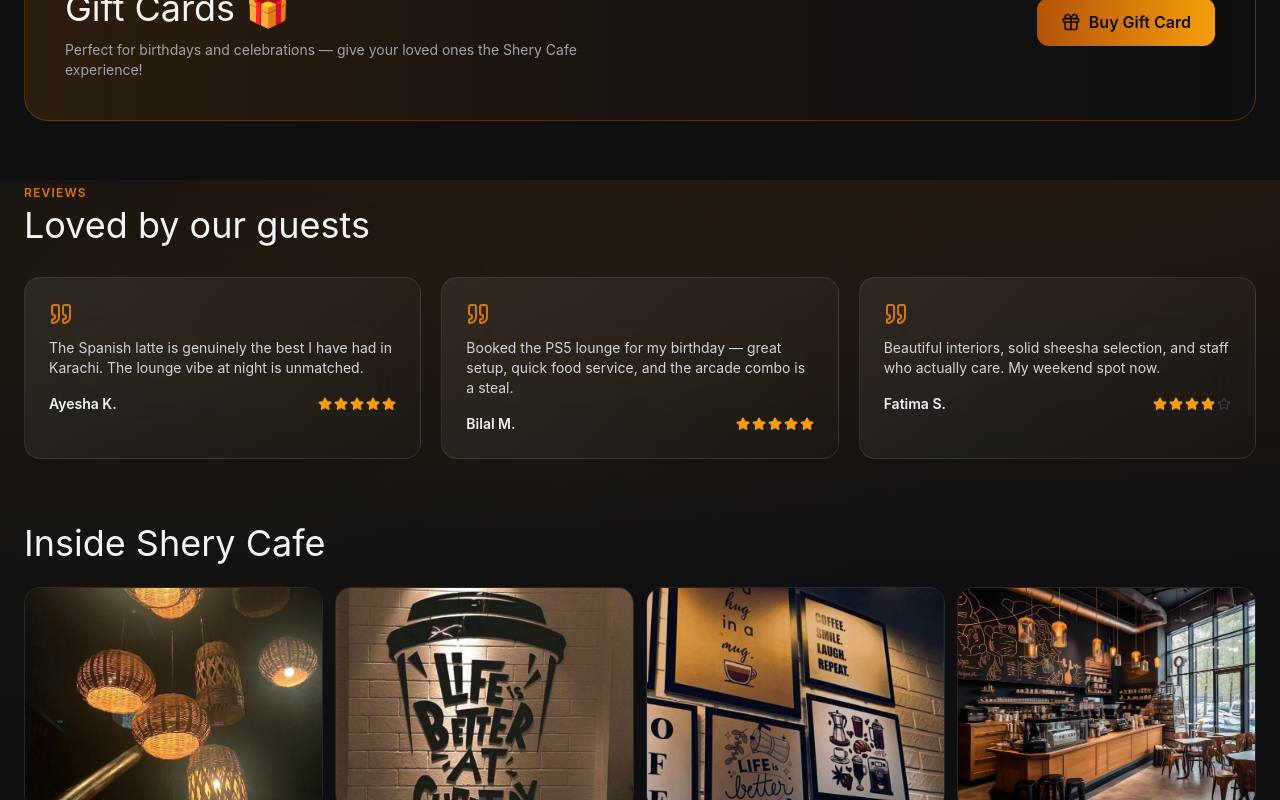
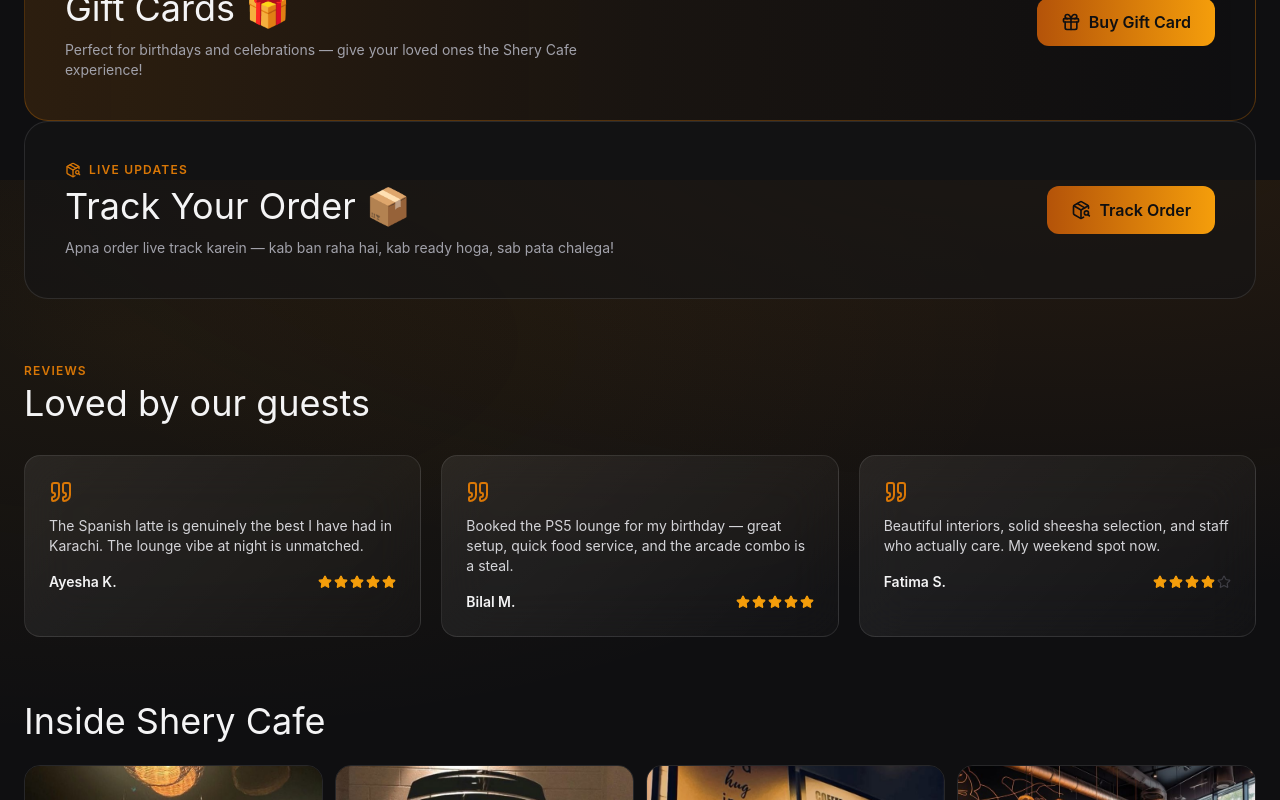
Before and after one commit to sheharyarshahid009-maker/shery-cafe-, a Next.js app: page / in a window 1280 px wide. Shown: the part 2220-3020 px from the top of the page. Built offline with nearby package versions, Linux system fonts and the light colour scheme; no server answers; the database is empty.

Commit message:
track order on homepage

```diff
--- a/src/app/page.tsx
+++ b/src/app/page.tsx
@@ -6,7 +6,7 @@
 import {
   Coffee, Gamepad2, MapPin, Phone, Quote, ShoppingBag, Star,
   CalendarCheck, Facebook, Instagram, Twitter, Award, Clock,
-  PartyPopper, Camera, QrCode, Gift,
+  PartyPopper, Camera, QrCode, Gift, PackageSearch,
 } from "lucide-react";
 import Hero from "@/components/Hero";
 import { useEffect, useState } from "react";
@@ -131,6 +131,18 @@
           </div>
         </motion.div>
       </section>
+      <section className="mx-auto max-w-7xl px-4 sm:px-6">
+        <motion.div initial={{ opacity: 0, y: 20 }} whileInView={{ opacity: 1, y: 0 }} viewport={{ once: true }} transition={{ duration: 0.5 }} className="relative overflow-hidden rounded-3xl border border-white/10 bg-ink-900/60 p-8 sm:p-10">
+          <div className="relative flex flex-col items-start gap-6 md:flex-row md:items-center md:justify-between">
+            <div>
+              <p className="flex items-center gap-2 text-xs font-semibold uppercase tracking-widest text-gold-500"><PackageSearch className="h-4 w-4" /> Live Updates</p>
+              <h2 className="section-title mt-2">Track Your Order 📦</h2>
+              <p className="mt-3 max-w-xl text-sm text-zinc-400">Apna order live track karein — kab ban raha hai, kab ready hoga, sab pata chalega!</p>
+            </div>
+            <Link href="/track" className="btn-gold shrink-0"><PackageSearch className="h-5 w-5" /> Track Order</Link>
+          </div>
+        </motion.div>
+      </section>
       <section className="mx-auto max-w-7xl px-4 py-16 sm:px-6">
         <p className="text-xs font-semibold uppercase tracking-widest text-gold-500">Reviews</p>
         <h2 className="section-title mt-1">Loved by our guests</h2>
@@ -204,6 +216,7 @@
               <Link href="/events" className="text-zinc-400 hover:text-gold-400"><span className="inline-flex items-center gap-1.5"><CalendarCheck className="h-3.5 w-3.5" /> Upcoming events</span></Link>
               <Link href="/gallery" className="text-zinc-400 hover:text-gold-400"><span className="inline-flex items-center gap-1.5"><Camera className="h-3.5 w-3.5" /> Customer photos</span></Link>
               <Link href="/gift-cards" className="text-zinc-400 hover:text-gold-400"><span className="inline-flex items-center gap-1.5"><Gift className="h-3.5 w-3.5" /> Gift cards</span></Link>
+              <Link href="/track" className="text-zinc-400 hover:text-gold-400"><span className="inline-flex items-center gap-1.5"><PackageSearch className="h-3.5 w-3.5" /> Track order</span></Link>
               <Link href="/tables" className="text-zinc-500 hover:text-gold-400"><span className="inline-flex items-center gap-1.5"><QrCode className="h-3.5 w-3.5" /> Table QR codes</span></Link>
               <Link href="/admin/login" className="text-zinc-500 hover:text-gold-400"><span className="inline-flex items-center gap-1.5"><Coffee className="h-3.5 w-3.5" /> Admin</span></Link>
             </div>
```
